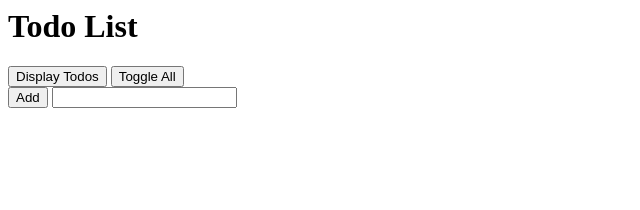
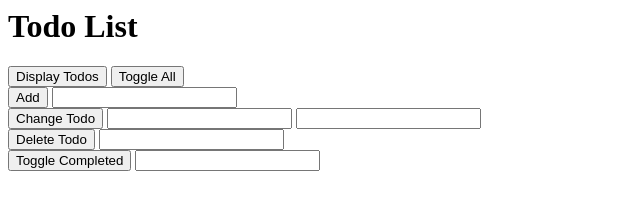
Before and after one commit to CraigRodrigues/practical-javascript, a plain HTML site: page index.html in a window 1280 px wide. Shown: the whole page, without its empty margins (0-640 px from the left). Drawn offline with Linux system fonts and the light colour scheme.

Commit message:
Version 8: Completed all required methods

```diff
--- a/app.js
+++ b/app.js
@@ -70,12 +70,31 @@ var handlers = {
     displayTodos: function () {
         todoList.displayTodos();
     },
+    addTodo: function () {
+        var addTodoInputText = document.getElementById("addTodoInputText");
+        todoList.addTodo(addTodoInputText.value);
+        addTodoInputText.value = "";
+    },
+    changeTodo: function () {
+        var changeTodoInputPosition = document.getElementById("changeTodoInputPosition");
+        var changeTodoInputText = document.getElementById("changeTodoInputText");
+
+        todoList.changeTodo(changeTodoInputPosition.valueAsNumber, changeTodoInputText.value);
+
+        changeTodoInputPosition.value = "";
+        changeTodoInputText.value = "";
+    },
+    deleteTodo: function () {
+        var deleteTodoInputPosition = document.getElementById("deleteTodoInputPosition");
+        todoList.deleteTodo(deleteTodoInputPosition.valueAsNumber);
+        deleteTodoInputPosition.value = "";
+    },
+    toggleCompleted: function () {
+        var toggleCompletedInputPosition = document.getElementById("toggleCompletedInputPosition");
+        todoList.toggleCompleted(toggleCompletedInputPosition.valueAsNumber);
+        toggleCompletedInputPosition.value = "";
+    },
     toggleAll: function () {
         todoList.toggleAll();
-    },
-    addTodoTextInput: function () {
-        var addTodoTextInput = document.getElementById("addTodoTextInput");
-        todoList.addTodo(addTodoTextInput.value);
-        addTodoTextInput.value = "";
     }
 };
--- a/index.html
+++ b/index.html
@@ -10,8 +10,24 @@
         </div>
 
         <div>
-            <button onclick="handlers.addTodoTextInput()">Add</button>
-            <input id="addTodoTextInput" type="text">
+            <button onclick="handlers.addTodo()">Add</button>
+            <input id="addTodoInputText" type="text">
+        </div>
+
+        <div>
+            <button onclick="handlers.changeTodo()">Change Todo</button>
+            <input id="changeTodoInputPosition" type="number">
+            <input id="changeTodoInputText" type="text">
+        </div>
+
+        <div>
+            <button onclick="handlers.deleteTodo()">Delete Todo</button>
+            <input id="deleteTodoInputPosition" type="number">
+        </div>
+
+        <div>
+            <button onclick="handlers.toggleCompleted()">Toggle Completed</button>
+            <input id="toggleCompletedInputPosition" type="number">
         </div>
 
         <script src="app.js"></script>
```
